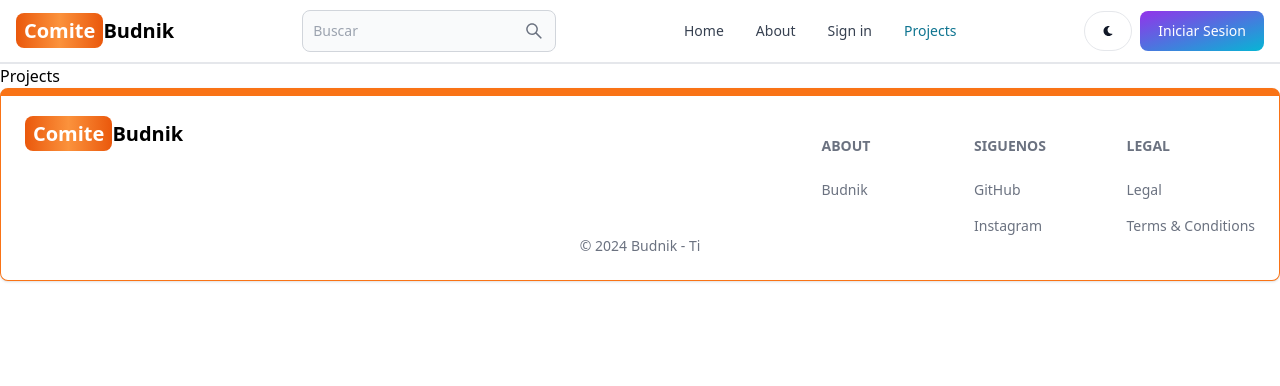
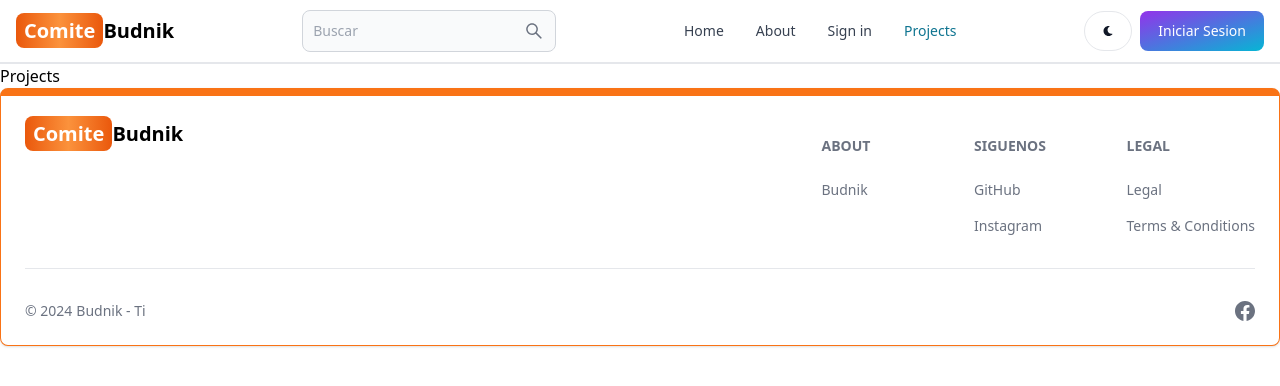
Before and after one commit to slasheR-46/MERN-COMITE-BUDNIK, a React (Vite) app in the folder client/: page /projects in a window 1280 px wide. Shown: the top 386 px of the page. Built offline with nearby package versions, Linux system fonts and the light colour scheme.

Commit message:
creacion de footer

```diff
--- a/client/src/components/Footer.jsx
+++ b/client/src/components/Footer.jsx
@@ -1,5 +1,6 @@
 import { Footer } from "flowbite-react";
 import { Link } from "react-router-dom";
+import { BsFacebook } from "react-icons/bs";
 
 export default function FooterCom() {
   return (
@@ -58,12 +59,16 @@ export default function FooterCom() {
             </div>
           </div>
         </div>
-        <div className="">
+        <Footer.Divider />
+        <div className="w-full sm:flex sm:items-center sm:justify-between">
           <Footer.Copyright
             href="#"
             by="Budnik - Ti"
             year={new Date().getFullYear()}
           />
+          <div className=" flex gap-6 sm:mt-0 mt-4 sm:justify-center">
+            <Footer.Icon href="#" icon={BsFacebook} />
+          </div>
         </div>
       </div>
     </Footer>
```
